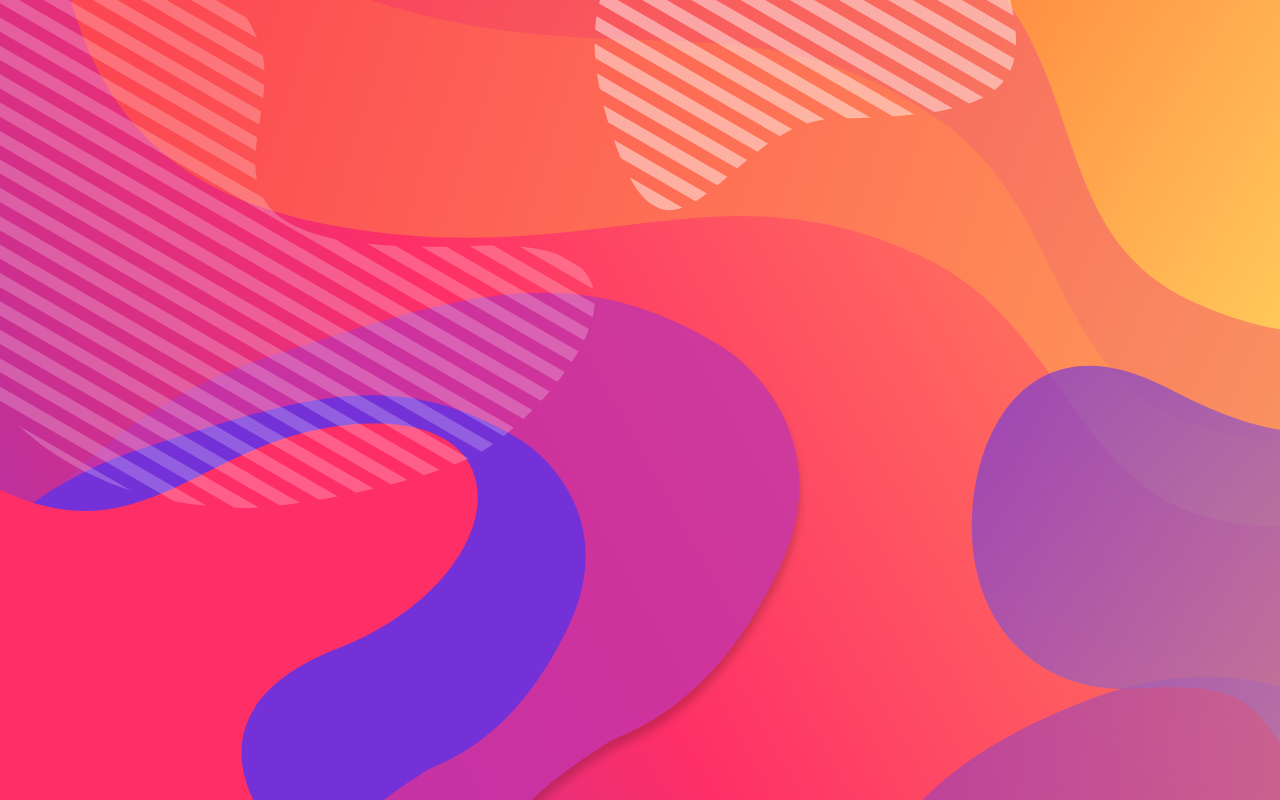
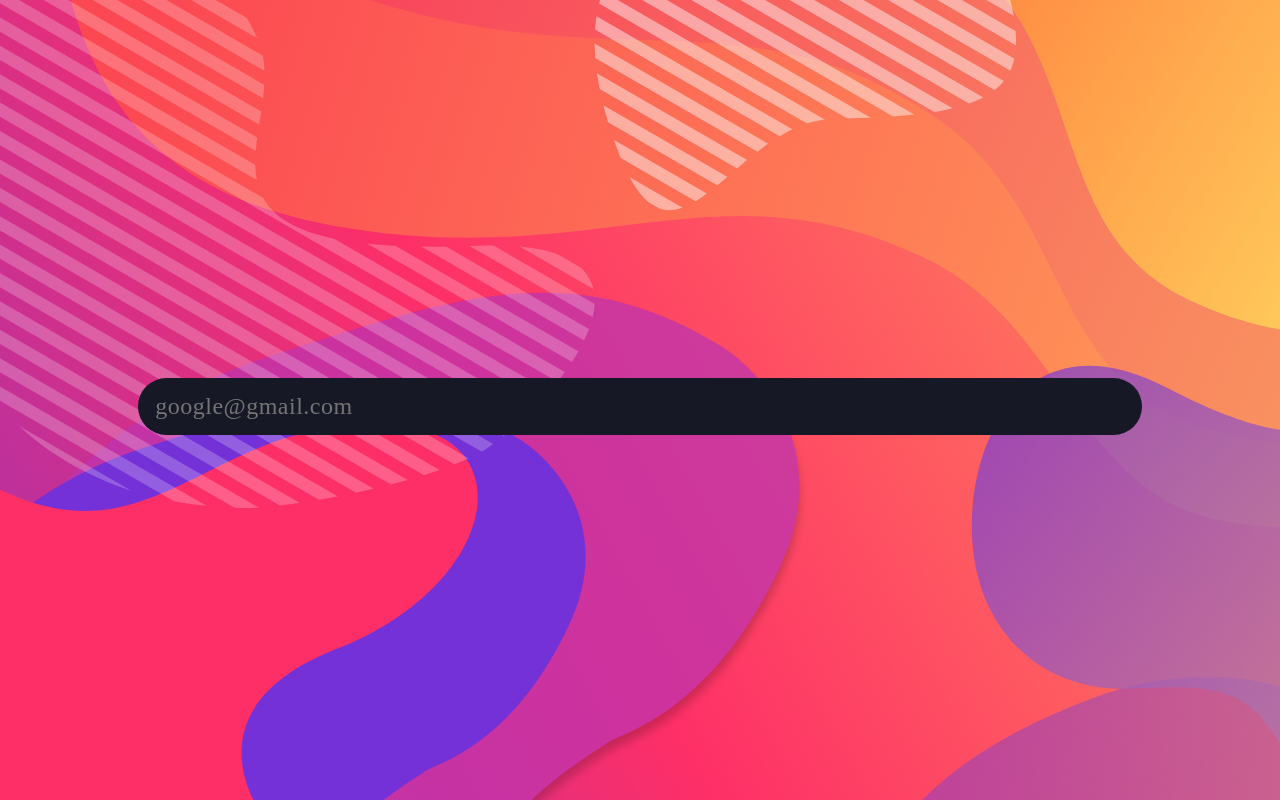
Before and after one commit to maxigroldan/portrait_challenge, a React (Create React App) app in the folder portrait-challenge/: page / in a window 1280 px wide. Shown: the top 800 px of the page. Built offline with nearby package versions, Linux system fonts and the light colour scheme.

Commit message:
Add Login component with email input

```diff
--- a/portrait-challenge/src/App.js
+++ b/portrait-challenge/src/App.js
@@ -1,9 +1,11 @@
 import React from 'react';
 import './App.scss';
+import Login from './Login/Login';
 
 function App() {
   return (
     <div className="bg">
+      <Login></Login>
     </div>
   );
 }
--- /dev/null
+++ b/portrait-challenge/src/Login/Login.js
@@ -0,0 +1,18 @@
+import React from 'react';
+import './Login.scss';
+
+function Login() {
+    return (
+        <div className="login-form align-middle">
+            <div className="row">
+                <div className="col-12">
+                    <div className="login-input-group">
+                        <input placeholder="google@gmail.com" type="email" className="login-input login-email" />
+                    </div>
+                </div>
+            </div>
+        </div>
+    );
+}
+
+export default Login;
--- /dev/null
+++ b/portrait-challenge/src/Login/Login.scss
@@ -0,0 +1,33 @@
+.login-form {
+    padding: 10%;
+    top: 30%;
+    position: absolute;
+    height: 100%;
+    width: 100%;
+    min-width: 300px;
+    font-family: Montserrat;
+    font-size: 24px;
+  }
+
+  .login-input-group {
+    background-color: #161825;
+    border-radius: 50px;
+    color: rgba(255, 255, 255, 0.398041);
+    padding: 15px;
+    display: flex;
+    margin: 1%;
+
+    .login-input {
+      width: 85%;
+      border: none;
+      background-color: inherit;
+    }
+
+    .login-email {
+      font-style: normal;
+      font-weight: 300;
+      line-height: 25px;
+      letter-spacing: 0.5px;
+      color: #FFFFFF;
+    }
+  }
```
